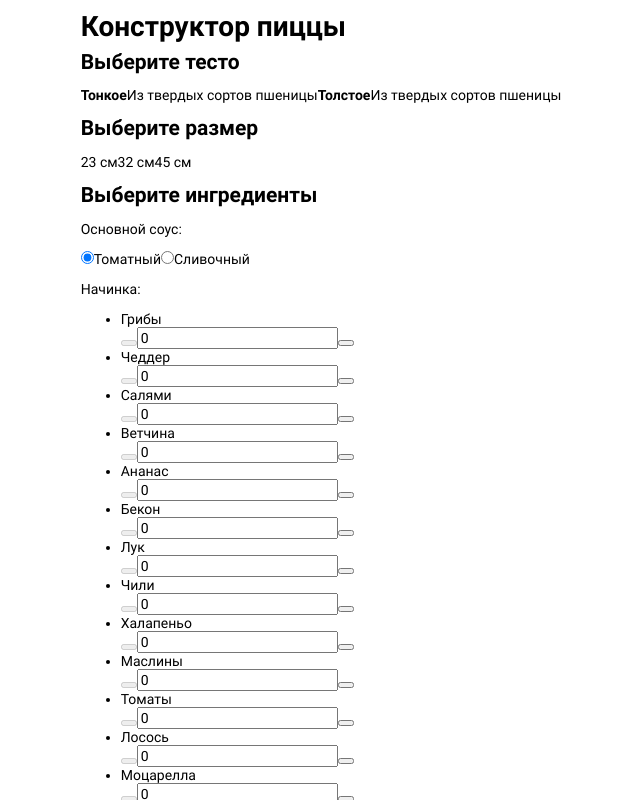
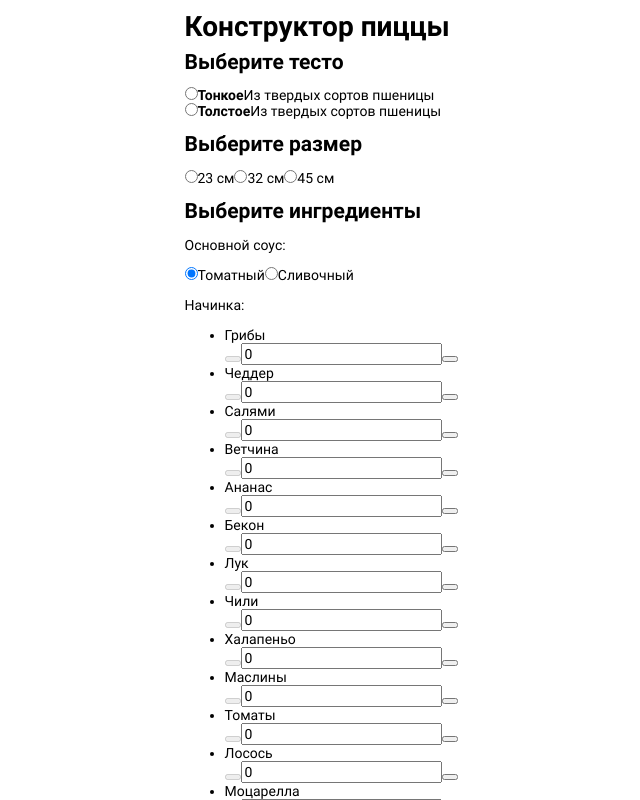
Before and after one commit to htmlacademy-univer-vue/2426545-vue-pizza-1, a Vue app in the folder frontend/: page /home in a window 1280 px wide. Shown: the top 800 px of the page, without its empty margins (319-959 px from the left). Built offline with nearby package versions, Linux system fonts and the light colour scheme.

Commit message:
- Подправил вывод в цикле

```diff
--- a/frontend/src/views/HomeView.vue
+++ b/frontend/src/views/HomeView.vue
@@ -39,17 +39,19 @@ const getIngredientsNameFromImg = (imgPath) => {
           <div class="sheet">
             <h2 class="title title--small sheet__title">Выберите тесто</h2>
 
-            <div class="sheet__content dough">
+            <div
+              v-for="dough in doughs"
+              :key="dough.id"
+              class="sheet__content dough"
+            >
               <label
-                v-for="dough in doughs"
-                :key="dough.id"
                 class="dough__input--{{ getDoughType(dough.id) }} dough__input"
               >
                 <input
                   type="radio"
                   name="dought"
                   value="{{ getDoughType(dough.id) }}"
-                  class="visually-hidden"
+                  class=""
                 />
                 <b>{{ dough.name }}</b>
                 <span>Из твердых сортов пшеницы</span>
@@ -72,7 +74,7 @@ const getIngredientsNameFromImg = (imgPath) => {
                   type="radio"
                   name="diameter"
                   value="{{ getPizzaSize(size.name) }}"
-                  class="visually-hidden"
+                  class=""
                 />
                 <span>{{ size.name }}</span>
               </label>
```
